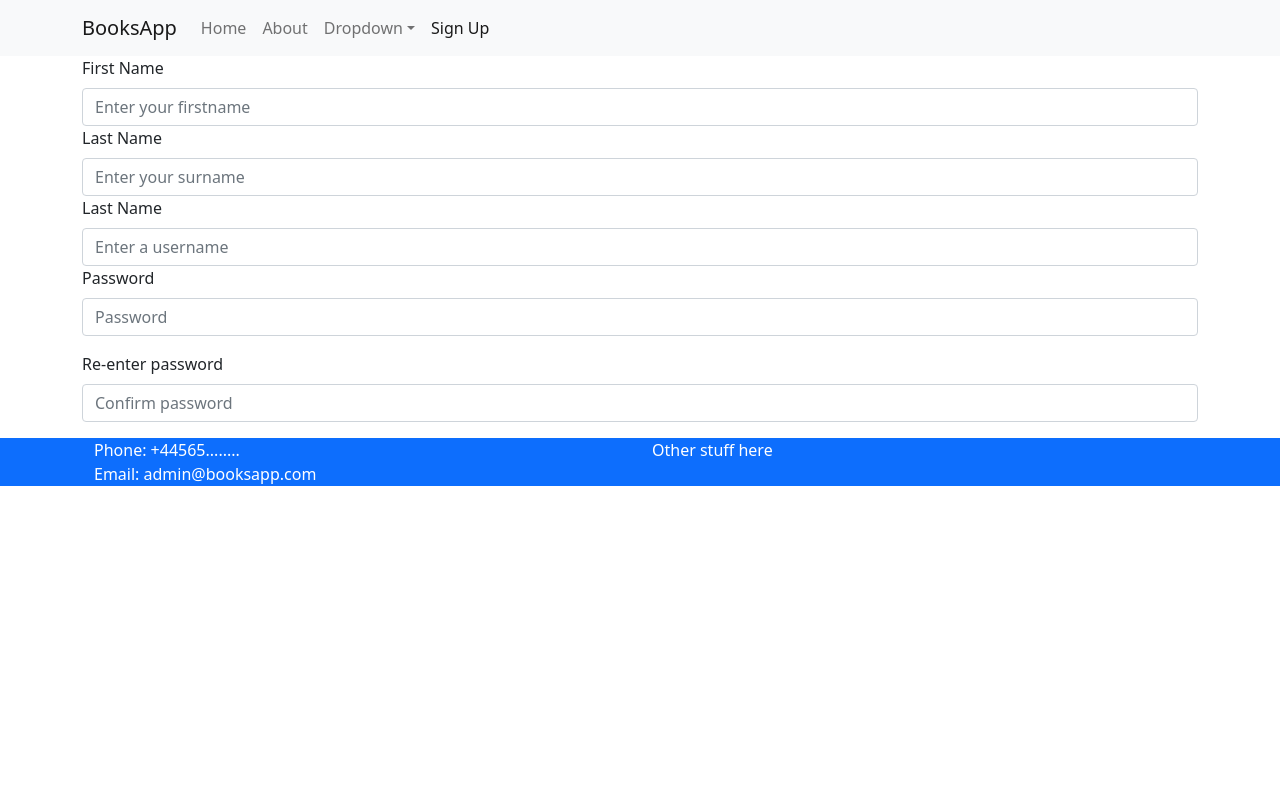
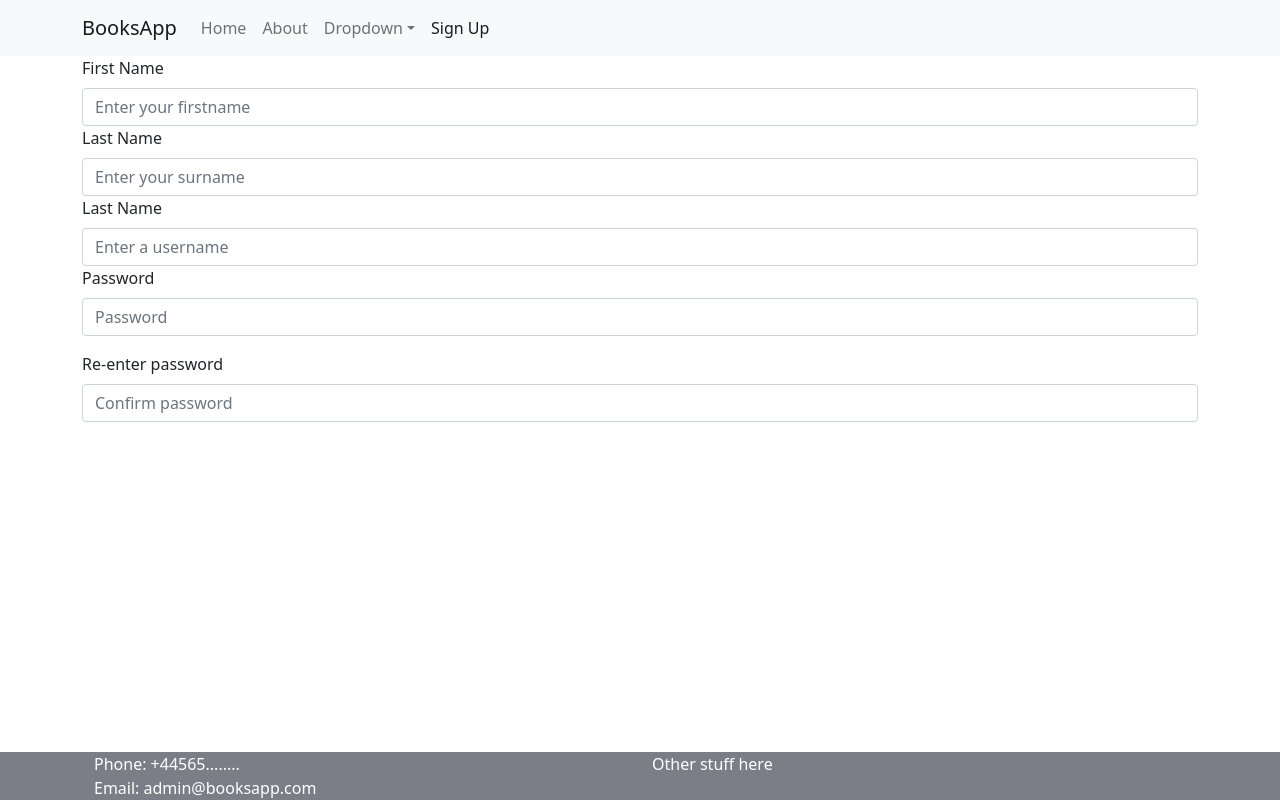
Before and after one commit to Emuolanari/BooksAppFrontend, a React (Create React App) app: page /register in a window 1280 px wide. Built offline with nearby package versions, Linux system fonts and the light colour scheme.

Commit message:
fixed footer

```diff
--- a/src/App.css
+++ b/src/App.css
@@ -1,38 +1,3 @@
-.App {
-  text-align: center;
+.footer{
+  background-color: #7d7d87;
 }
-
-.App-logo {
-  height: 40vmin;
-  pointer-events: none;
-}
-
-@media (prefers-reduced-motion: no-preference) {
-  .App-logo {
-    animation: App-logo-spin infinite 20s linear;
-  }
-}
-
-.App-header {
-  background-color: #282c34;
-  min-height: 100vh;
-  display: flex;
-  flex-direction: column;
-  align-items: center;
-  justify-content: center;
-  font-size: calc(10px + 2vmin);
-  color: white;
-}
-
-.App-link {
-  color: #61dafb;
-}
-
-@keyframes App-logo-spin {
-  from {
-    transform: rotate(0deg);
-  }
-  to {
-    transform: rotate(360deg);
-  }
-}
--- a/src/components/Footer.js
+++ b/src/components/Footer.js
@@ -1,7 +1,7 @@
 
 const Footer = () => {
     return (
-        <div className='sticky-footer bg-primary'>
+        <div className='footer fixed-bottom'>
             <div className="container">
                 <div className="row">
                     <div className="col">
```
